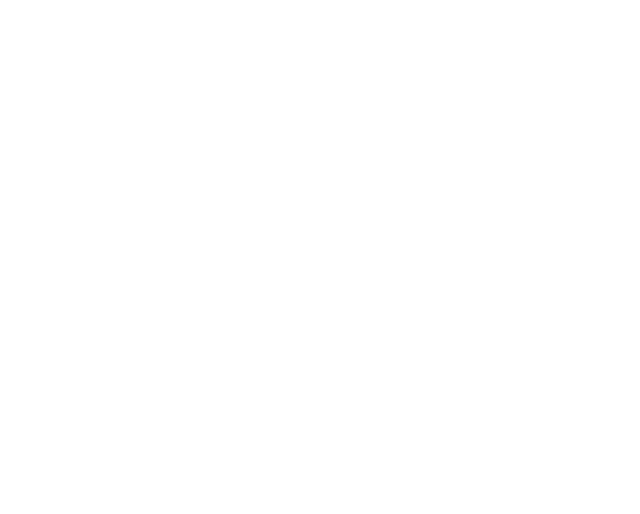
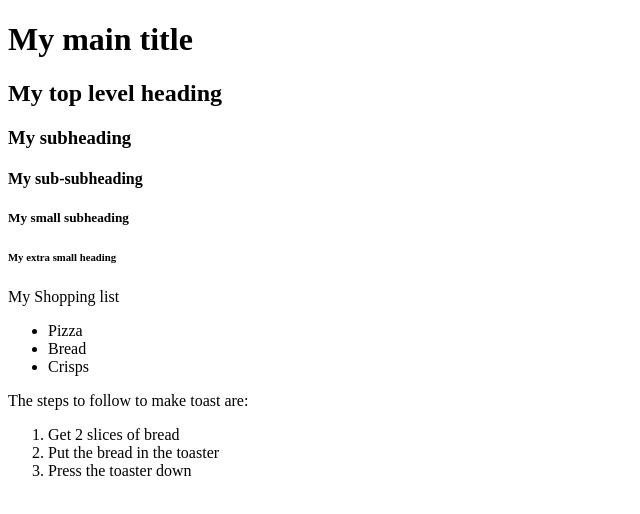
Before and after one commit to Margaret-hub/code-the-future-demo, a plain HTML site: page index.html in a window 1280 px wide. Shown: the whole page, without its empty margins (0-640 px from the left). Drawn offline with Linux system fonts and the light colour scheme.

Commit message:
My Website

```diff
--- a/index.html
+++ b/index.html
@@ -1,5 +1,30 @@
+<!DOCTYPE html>
 <html>
-    <p>
+    <head>
+	    <meta charset="utf-8">
+	    <title>My example page</title>
+        <h1>My main title</h1>
+<h2>My top level heading</h2>
+<h3>My subheading</h3>
+<h4>My sub-subheading</h4>
+<h5>My small subheading</h5>
+<h6>My extra small heading</h6>
+<p>My Shopping list</p>
+<ul>
+  <li>Pizza</li>
+  <li>Bread</li>
+  <li>Crisps</li>
+</ul>
 
-    </p>
+
+<p>The steps to follow to make toast are:</p>
+<ol>
+  <li>Get 2 slices of bread</li>
+  <li>Put the bread in the toaster</li>
+  <li>Press the toaster down</li>
+</ol>
+
+    </head>
+    <body>
+    </body>
 </html>
```
